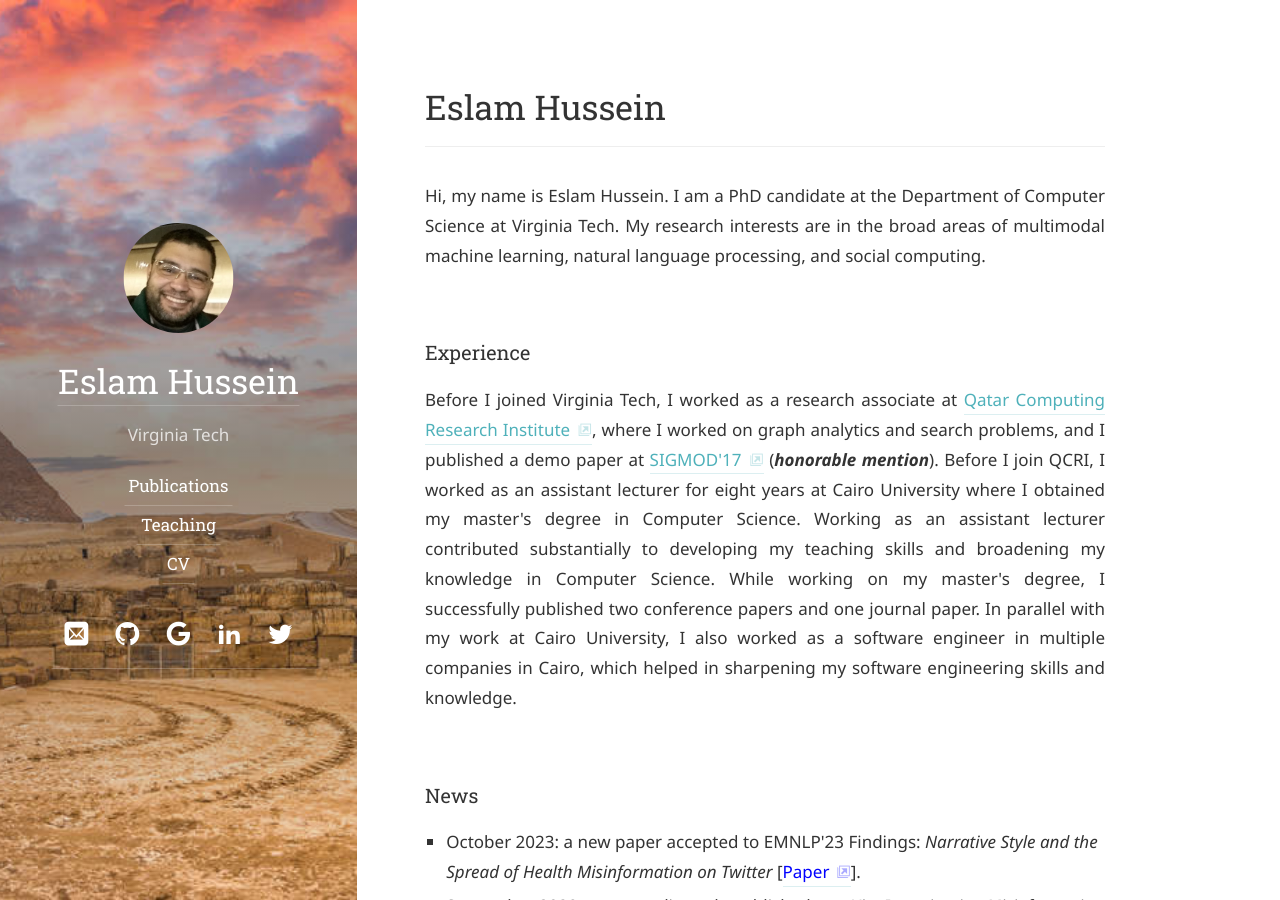
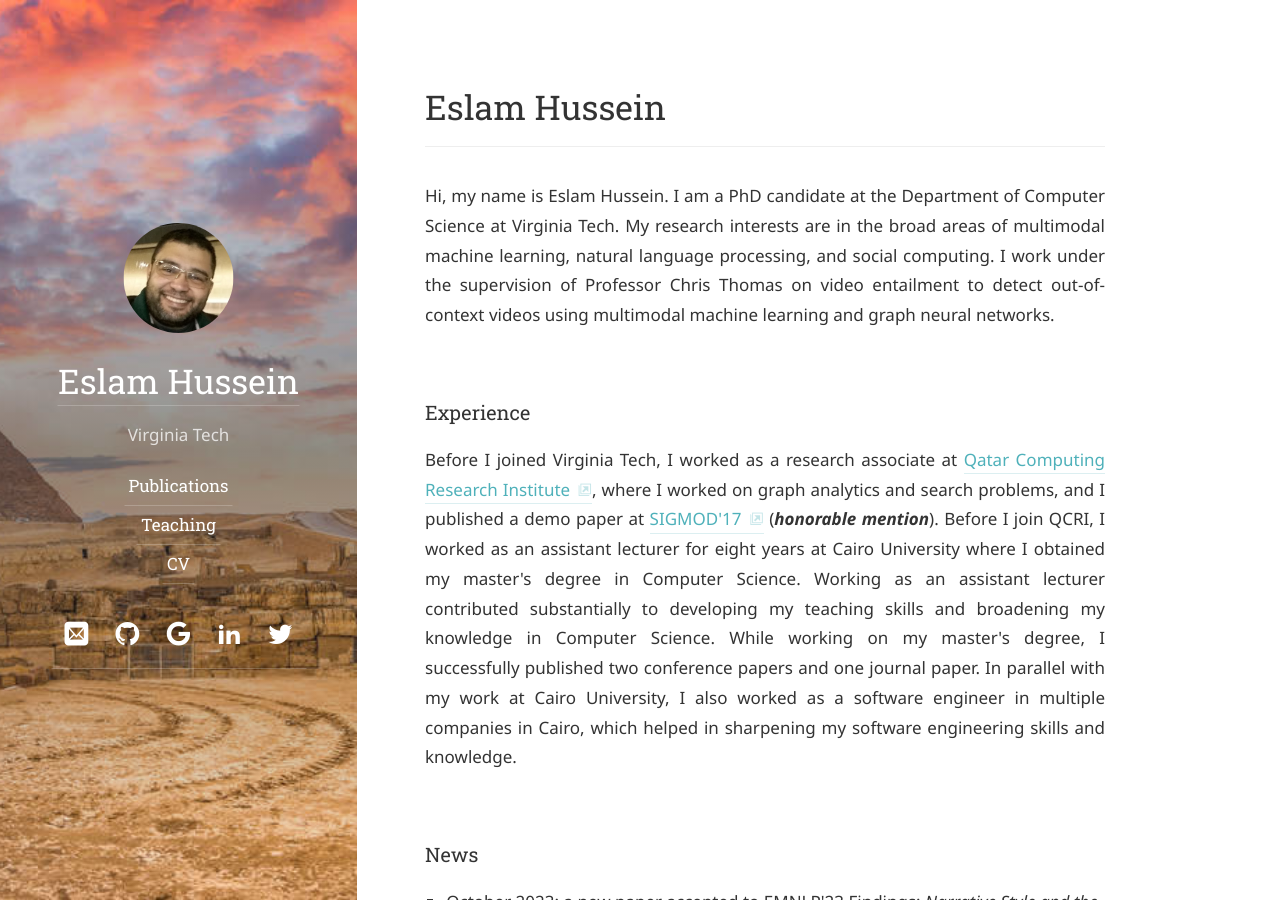
Before and after one commit to EslamAli86/eslamali86.github.io, a Jekyll site: the page built from index.md, in a window 1280 px wide and 900 px high. Built offline with Jekyll 4.4.1, drawn with Linux system fonts in a browser that asks for light colours; some web fonts are replaced.

Commit message:
updating _data/papers.yml and index.md

```diff
--- a/_data/papers.yml
+++ b/_data/papers.yml
@@ -11,7 +11,7 @@ papers:
     doc-url: https://eslamali86.github.io/pdfs/papers/EMNLP2023_NarrativeMisinfoTwitter.pdf
     venue: conference
     paper-loc: https://eslamali86.github.io/pdfs/papers/EMNLP2023_NarrativeMisinfoTwitter.pdf
-    abstract: "Using a narrative style is an effective way to communicate health information both on and off social media. Given the amount of misinformation being spread online and its potential negative effects, it is crucial to investigate the interplay between narrative communication style and misinformative health content on user engagement on social media platforms. To explore this in the context of Twitter, we start with previously annotated health misinformation tweets (n ≈15,000) and annotate a subset of the data (n=3,000) for the presence of narrative style. We then use these manually assigned labels to train text classifiers, experimenting with supervised fine-tuning and in-context learning for automatic narrative detection. We use our best model to label remaining portion of the dataset, then statistically analyze the relationship between narrative style, misinformation, and user-level features on engagement, finding that narrative use is connected to increased tweet engagement and can, in some cases, lead to increased engagement with misinformation. Finally, we analyze the general categories of language used in narratives and health misinformation in our dataset."
+    description: "Using a narrative style is an effective way to communicate health information both on and off social media. Given the amount of misinformation being spread online and its potential negative effects, it is crucial to investigate the interplay between narrative communication style and misinformative health content on user engagement on social media platforms. To explore this in the context of Twitter, we start with previously annotated health misinformation tweets (n ≈15,000) and annotate a subset of the data (n=3,000) for the presence of narrative style. We then use these manually assigned labels to train text classifiers, experimenting with supervised fine-tuning and in-context learning for automatic narrative detection. We use our best model to label remaining portion of the dataset, then statistically analyze the relationship between narrative style, misinformation, and user-level features on engagement, finding that narrative use is connected to increased tweet engagement and can, in some cases, lead to increased engagement with misinformation. Finally, we analyze the general categories of language used in narratives and health misinformation in our dataset."
  #   description: "We examine the narrative styles used to communicate COVID-19 health information on Twitter. We annotate ~15k informed and misinformed tweets with respect to wether communicating through narrative styles or not."
 
   - layout: paper
--- a/index.md
+++ b/index.md
@@ -4,7 +4,7 @@ title: Eslam Hussein
 cover: false
 ---
 
-<p align="justify">Hi, my name is Eslam Hussein. I am a PhD candidate at the Department of Computer Science at Virginia Tech. My research interests are in the broad areas of multimodal machine  learning, natural language processing, and social computing.</p>
+<p align="justify">Hi, my name is Eslam Hussein. I am a PhD candidate at the Department of Computer Science at Virginia Tech. My research interests are in the broad areas of multimodal machine  learning, natural language processing, and social computing. I work under the supervision of Professor Chris Thomas on video entailment to detect out-of-context videos using multimodal machine learning and graph neural networks.</p>
 
 
 ### Experience
```
